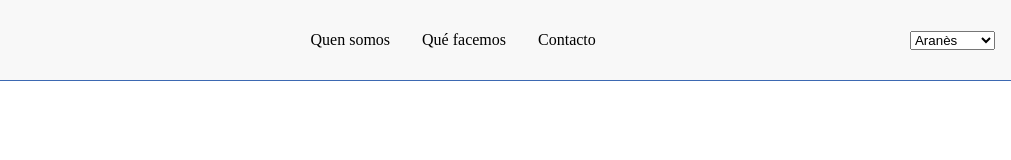
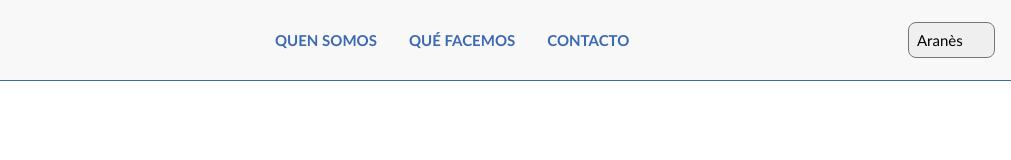
Before and after one commit to miusikmindesarrollo-ctrl/MiusikminWeb, a plain HTML site: page index.html in a window 1280 px wide. Shown: the full height of the page, 269-1280 px from the left. Drawn offline with Linux system fonts and the light colour scheme.

Commit message:
Rama develop

```diff
--- a/style.css
+++ b/style.css
@@ -1,5 +1,6 @@
 :root {
     --mm-blue: #3D69B2;
+    --mm-purple: #4D4B9F;
 }
 
 * {
@@ -33,13 +34,34 @@ header {
 
 .cab nav {
     display: flex;
-    gap: 2rem;
-
+    font-family: 'Gill Sans MT', sans-serif;
+    font-size: 15px;
+    font-weight: 600;
 }
 
 .cab nav a {
+    text-transform: uppercase;
+    padding: 1rem;
     text-decoration: none;
-    color: #000000;
+    color: var(--mm-blue);
+}
+.cab nav a:hover {
+    /* transition-duration: 0.5s; */
+    color: var(--mm-purple);
+    border-bottom: 1px solid var(--mm-purple)
+}
+
+.cab #lang {
+    appearance: none;
+    -webkit-appearance: none;
+    -moz-appearance: none;
+    padding: 0.5rem;
+    font-family: 'Gill Sans MT', sans-serif;
+    font-size: 15px;
+    border-radius: 0.5rem;
+}
+.cab #lang:hover {
+
 }
 
 .logo-letras img {
@@ -53,7 +75,7 @@ header {
 }
 
 /* FONTS */
-@font-face {
-    font-family: "Gil Sants";
+/* @font-face {
+    font-family: "Gil Sans";
     src: url(./assets/fonts/GIL_____.TTF);
-}
+} */
```
